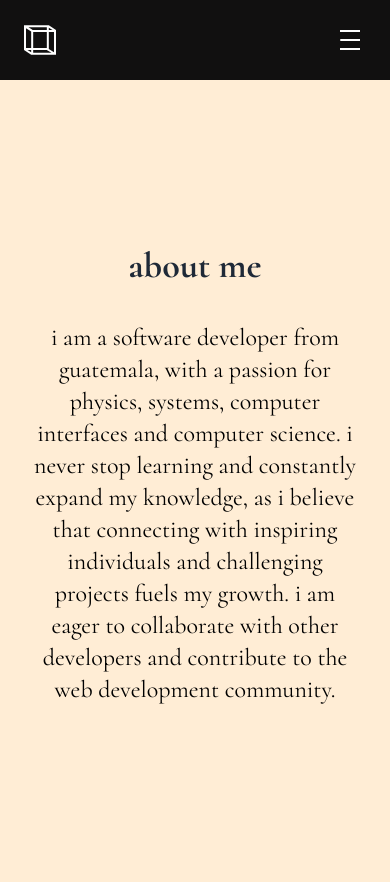
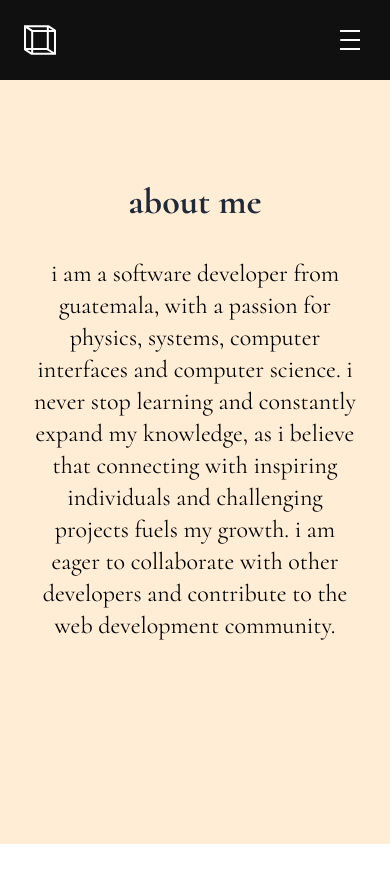
Before and after one commit to jordidimass/jordidimass, a Next.js app: page /about in a window 390 px wide. Shown: the top 882 px of the page. After the commit the page ends 844 px from the top, so only its background shows below. Built offline with nearby package versions, Linux system fonts and the light colour scheme.

Commit message:
fixed mobile about scroll

```diff
--- a/src/app/about/page.tsx
+++ b/src/app/about/page.tsx
@@ -28,7 +28,8 @@ export default function AboutPage() {
   }, []);
 
   return (
-    <div className="flex flex-col items-center justify-center min-h-screen bg-orange-100 p-8">
+    <div className="fixed inset-0 flex bg-orange-100 items-center justify-center px-8">
+      <div className="w-full lg:w-1/2 lg:mx-auto lg:max-w-3xl text-center">
         <h1
           className={`text-4xl lowercase font-bold mb-4 transition-all duration-1000 opacity-0 transform translate-y-[-20px]
             ${isMounted ? "opacity-100 translate-y-0" : ""}
@@ -38,9 +39,10 @@ export default function AboutPage() {
         >
           About Me
         </h1>
-      <p className="text-2xl lowercase text-center max-w-2xl text-black">
+        <p className="text-2xl lowercase text-black">
           I am a Software Developer from Guatemala, with a passion for physics, systems, computer interfaces and computer science. I never stop learning and constantly expand my knowledge, as I believe that connecting with inspiring individuals and challenging projects fuels my growth. I am eager to collaborate with other developers and contribute to the web development community.
         </p>
       </div>
+    </div>
   );
 }
```
Lines whose indentation alone changed are shown as unchanged.
